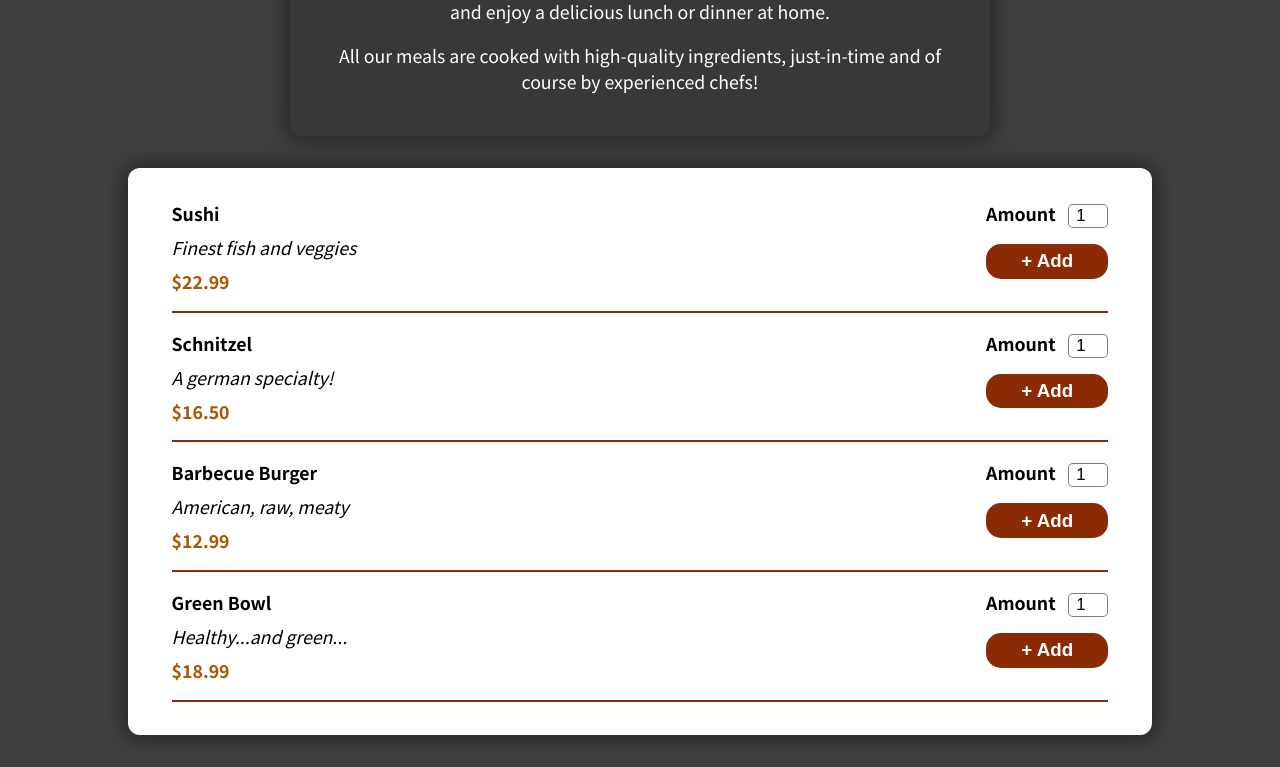
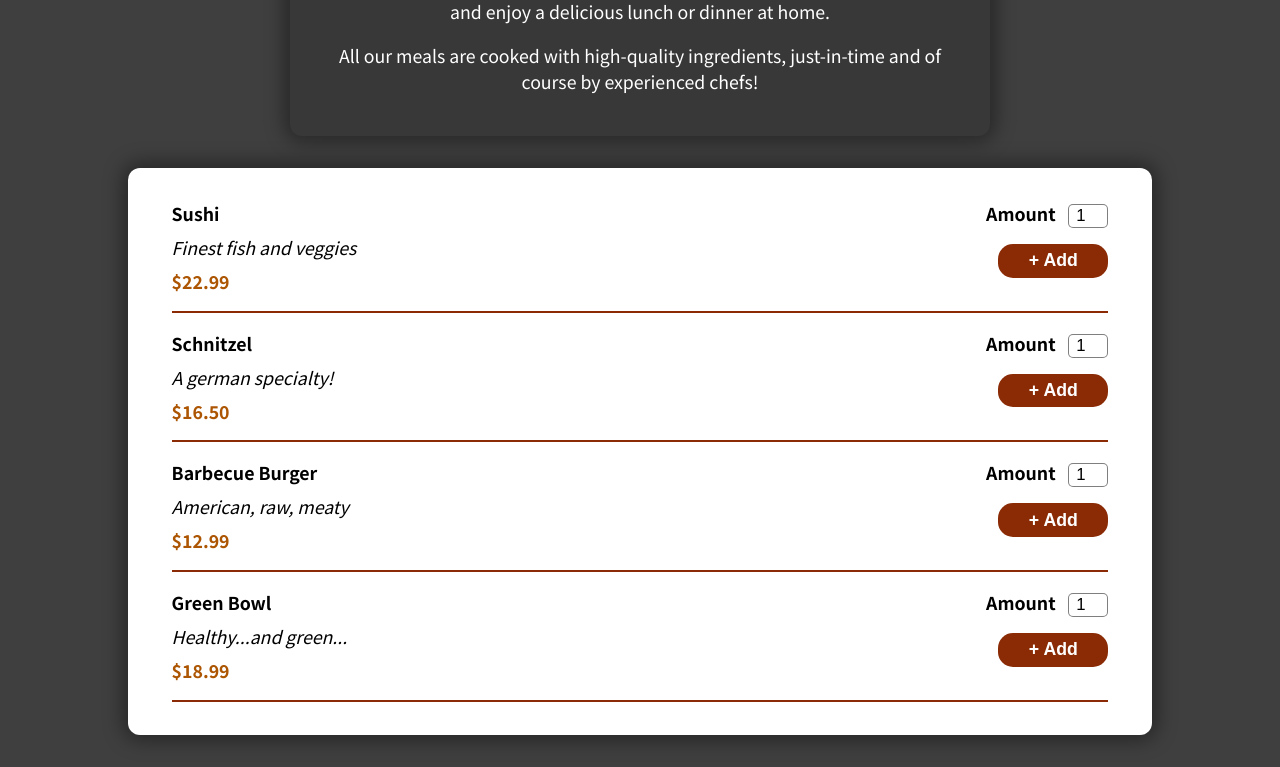
Before and after one commit to ArtemBohak/ReactMeals, a React (Create React App) app: page / in a window 1280 px wide. Shown: the part 335-1102 px from the top of the page. Built offline with nearby package versions, Linux system fonts and the light colour scheme.

Commit message:
Fixes
* Fixed the design of some parts of the app.
* Updated the functionality of the OrderButton component.

```diff
--- a/src/Components/Contexts/GlobalContext.js
+++ b/src/Components/Contexts/GlobalContext.js
@@ -6,6 +6,7 @@ const GlobalContext = React.createContext({
   order: { 0: {} },
   deleteOldOrder: () => {},
   updateOrders: () => {},
+  resetOrders: () => {},
 });
 
 function updateOrders(newOrder) {
@@ -36,6 +37,11 @@ export default function GlobalContextProvider(props) {
       return JSON.parse(orders);
     } else return { 0: {} };
   });
+
+  function resetOrders() {
+    localStorage.removeItem('orders');
+    setOrder({0:{}});
+  }
 
   function deleteOldOrder(deletedOrder) {
     setOrder((prevState) => {
@@ -76,6 +82,7 @@ export default function GlobalContextProvider(props) {
         order: order,
         cartQuantity: Object.keys(order)[0],
         deleteOldOrder: deleteOldOrder,
+        resetOrders: resetOrders
       }}
     >
       {props.children}
--- a/src/Components/Menu/Menu.module.css
+++ b/src/Components/Menu/Menu.module.css
@@ -1 +1 @@
-.menu{-webkit-transition:1s all ease-out;transition:1s all ease-out;background-color:#fff;max-width:1024px;margin:4vh auto 4vh auto;padding:2% 2% 2% 2%;opacity:0;-webkit-transform:translate(0,50%);transform:translate(0,50%)}.menu._loaded{opacity:1;-webkit-transform:translate(0,0);transform:translate(0,0)}.menu ul{list-style:none;padding:0 2%}
+.menu{-webkit-transition:1s all ease-out;transition:1s all ease-out;background-color:#fff;max-width:1024px;margin:4vh auto 4vh auto;padding:2% 2% 2% 2%;opacity:0}.menu._loaded{opacity:1}.menu ul{list-style:none;padding:0 2%}
--- a/src/Components/Menu/Menu.module.scss
+++ b/src/Components/Menu/Menu.module.scss
@@ -8,11 +8,9 @@
   padding: 2% 2% 2% 2%;
 
   opacity: 0;
-  transform: translate(0, 50%);
 
   &._loaded {
     opacity: 1;
-    transform: translate(0, 0);
   }
 }
 
--- a/src/Components/ModalOrder/ModalOrder.js
+++ b/src/Components/ModalOrder/ModalOrder.js
@@ -23,9 +23,16 @@ export default function ModalOrder(props) {
   function evaluatePrice() {
     let price = 0;
     orderList.forEach((item) => {
-      price += +item[1][1] * +item[1][0]
-    })
+      price += +item[1][1] * +item[1][0];
+    });
     return price.toFixed(2);
+  }
+
+  function makeOrder() {
+    props.hideModal();
+    setTimeout(() => {
+      ctx.resetOrders();
+    }, 500);
   }
 
   let ModalOrderList = orderList.map((item) => (
@@ -57,7 +64,7 @@ export default function ModalOrder(props) {
           </div>
           <div className={styles["modal-window__buttons"]}>
             <CloseButton hideModal={props.hideModal} />
-            <OrderButton />
+            <OrderButton onClick={makeOrder} />
           </div>
         </Card>
       </div>
--- a/src/Components/ModalOrder/ModalOrderItem.module.scss
+++ b/src/Components/ModalOrder/ModalOrderItem.module.scss
@@ -33,7 +33,6 @@
     border-radius: 7px;
 
     padding: 0 10px;
-    // margin: 0 0 0 5px;
   }
 }
 
--- a/src/Components/UI/AddButton/AddButton.module.css
+++ b/src/Components/UI/AddButton/AddButton.module.css
@@ -1 +1 @@
-.add-button{background-color:var(--orange);color:#fff;border:none;border-radius:15px;padding:0.5vw 2vw;width:100%;font-size:calc(var(--adaptive-font) + 1px);font-weight:700;-webkit-transition:0.3s all ease;transition:0.3s all ease}@media (max-width:480px){.add-button{width:auto;padding:0.5vw 4vw}}.add-button:hover{color:var(--orange);background-color:#fff;outline:1px solid var(--orange);cursor:pointer}
+.add-button{background-color:var(--orange);color:#fff;border:none;border-radius:15px;padding:0.5vw 2vw;width:90%;font-size:calc(var(--adaptive-font));font-weight:700;-webkit-transition:0.3s all ease;transition:0.3s all ease}@media (max-width:480px){.add-button{width:auto;padding:1vw 4vw;font-size:calc(var(--adaptive-font) - 1px)}}.add-button:hover{color:var(--orange);background-color:#fff;outline:1px solid var(--orange);cursor:pointer}
--- a/src/Components/UI/AddButton/AddButton.module.scss
+++ b/src/Components/UI/AddButton/AddButton.module.scss
@@ -6,17 +6,18 @@
   border-radius: 15px;
 
   padding: 0.5vw 2vw;
-  width: 100%;
+  width: 90%;
 
 
-  font-size: calc(var(--adaptive-font) + 1px);
+  font-size: calc(var(--adaptive-font));
   font-weight: 700;
 
   transition: 0.3s all ease;
 
   @media (max-width: 480px) {
     width: auto;
-    padding: 0.5vw 4vw;
+    padding: 1vw 4vw;
+    font-size: calc(var(--adaptive-font) - 1px);
   }
 
   &:hover {
--- a/src/Components/UI/OrderButton/OrderButton.js
+++ b/src/Components/UI/OrderButton/OrderButton.js
@@ -3,5 +3,5 @@ import React from 'react';
 import styles from "./OrderButton.module.css"
 
 export default function OrderButton(props) {
-  return <button className={styles['order-button']}>Order</button>
+  return <button onClick={props.onClick} className={styles['order-button']}>Order</button>
 }
```
